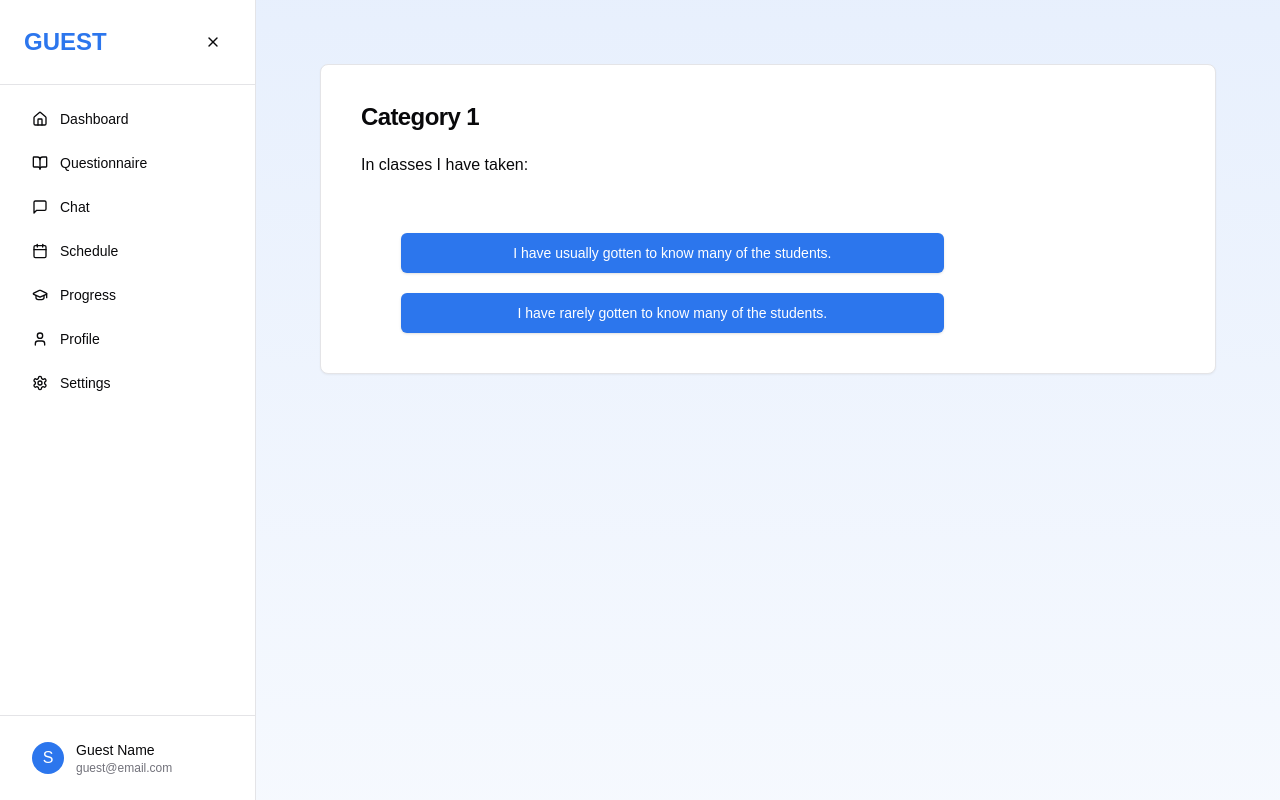
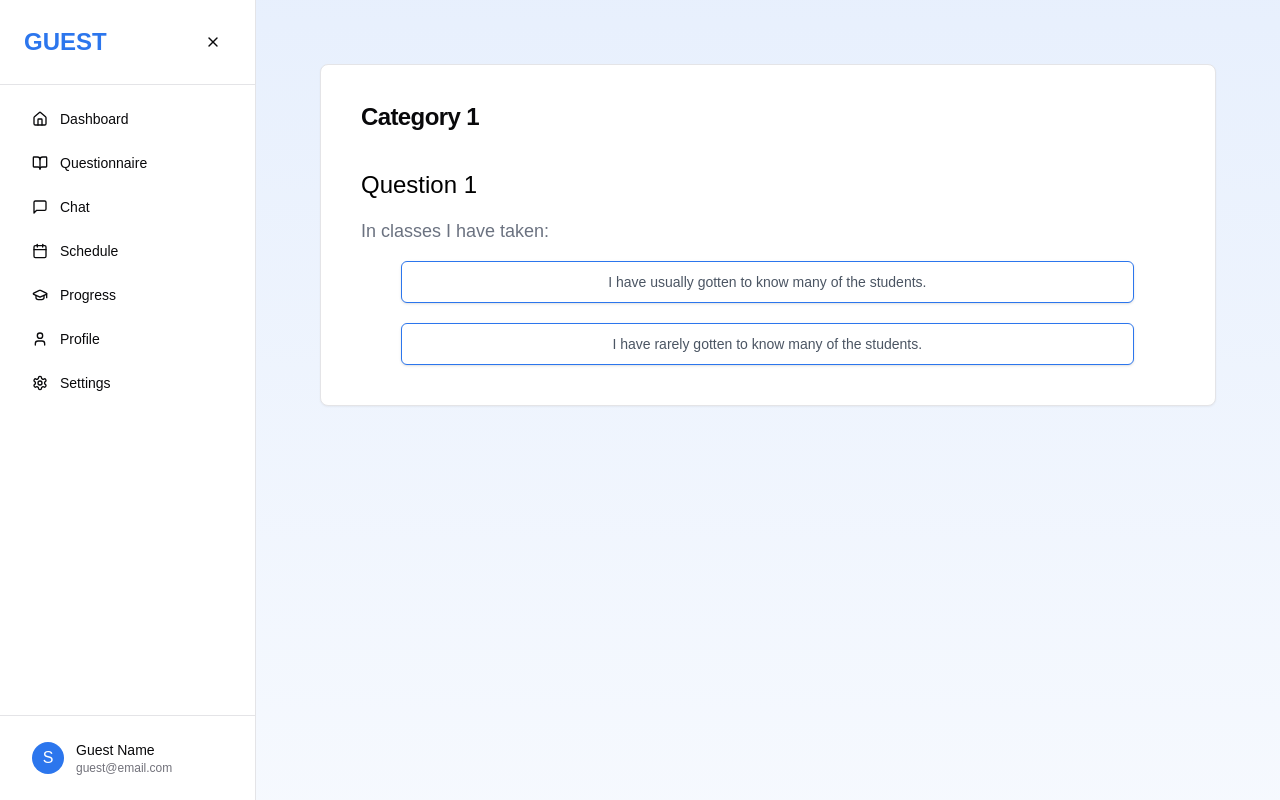
Before and after one commit to Learn-Aware/learnaware-ai, a Next.js app in the folder frontend/: page /guest/questionnaire in a window 1280 px wide. Built offline with nearby package versions, Linux system fonts and the light colour scheme.

Commit message:
Refactor quiz question layout: update text styles and button design for better readability and user interaction

```diff
--- a/frontend/app/guest/questionnaire/page.tsx
+++ b/frontend/app/guest/questionnaire/page.tsx
@@ -81,11 +81,12 @@ const QuizPage = () => {
                 <CardTitle>Category {categoryIndex + 1}</CardTitle>
             </CardHeader>
             <CardContent>
-                <p className="mb-4">{currentQuestion.text}</p>
-                <div className="flex-row gap-4 pt-10">
-                    <Button className="p-5 mx-10 mb-5 bg-[hsl(var(--laai-blue))] hover:bg-[hsl(var(--laai-blue-dark))] w-2/3 text-white transition-colors"
+                <p className="my-4 text-black text-2xl">Question {currentQuestionIndex + 1}</p>
+                <p className="mb-4 text-gray-500 text-lg">{currentQuestion.text}</p>
+                <div className="flex-row w-full">
+                    <Button className="p-5 mx-10 mb-5 bg-white hover:bg-gray-100 w-[90%] text-gray-600 transition-colors border border-solid border-[hsl(var(--laai-blue))]"
                         onClick={() => handleAnswer("a")}>{currentQuestion.options.a}</Button>
-                    <Button className="p-5 mx-10 bg-[hsl(var(--laai-blue))] hover:bg-[hsl(var(--laai-blue-dark))] w-2/3 text-white transition-colors"
+                    <Button className="p-5 mx-10 bg-white hover:bg-gray-100 w-[90%] text-gray-600 transition-colors border border-solid border-[hsl(var(--laai-blue))]"
                         onClick={() => handleAnswer("b")}>{currentQuestion.options.b}</Button>
                 </div>
             </CardContent>
```
